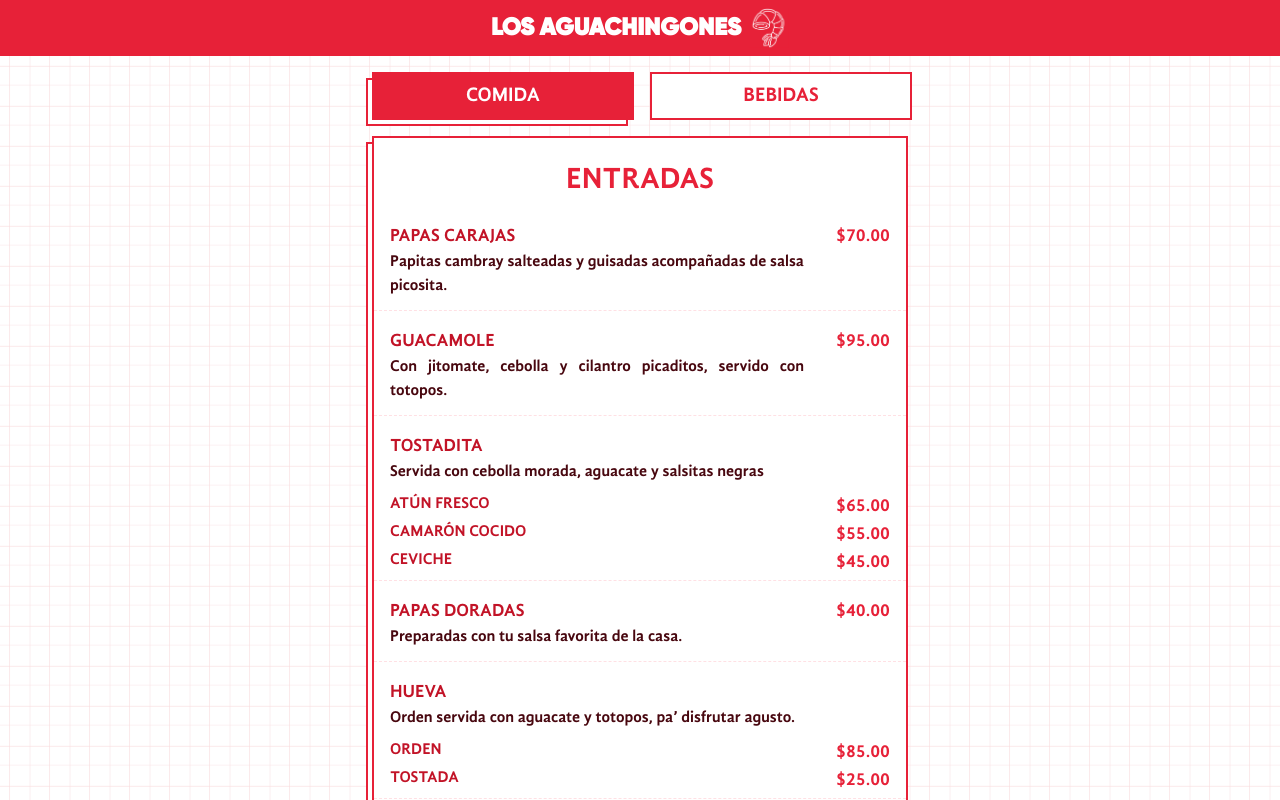
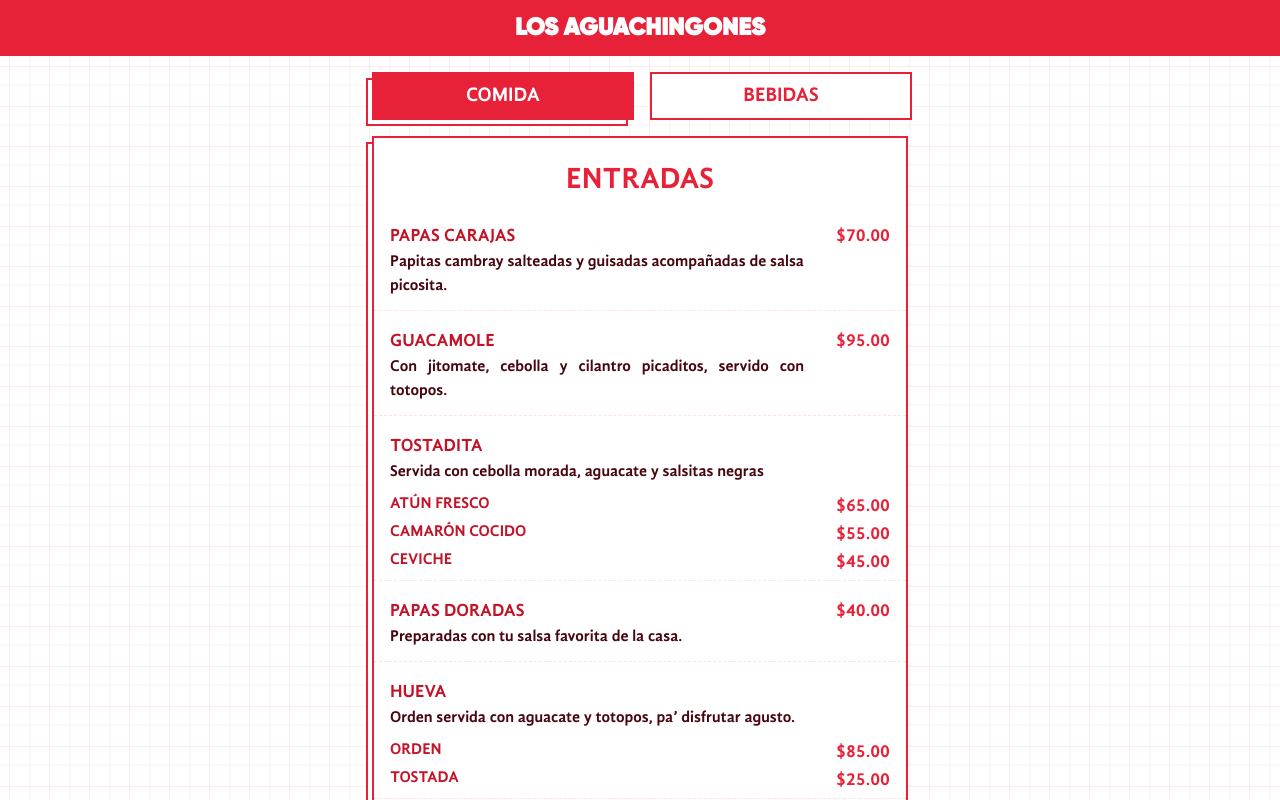
Before and after one commit to CastilloDelgado/menu-aguachingones, a Vue app: page / in a window 1280 px wide. Shown: the top 800 px of the page. Built offline with nearby package versions, Linux system fonts and the light colour scheme.

Commit message:
Adding loading screeni

```diff
--- a/src/App.vue
+++ b/src/App.vue
@@ -1,10 +1,32 @@
 <script setup>
 import Layout from './components/Layout.vue';
 import Menu from './components/Menu.vue';
+import logo from "./assets/shrimp-logo.png"
+import { onMounted, ref } from 'vue';
+
+const loading = ref(true)
+
+onMounted(() => {
+  setTimeout(() => {
+    loading.value = false
+  }, 1000)
+})
 </script>
 
 <template>
-  <div class=" bg-repeat bg-center bg-image">
+  <div class="absolute grid place-content-center z-50 h-full w-full bg-primary-600" :class="{
+    'hidden': !loading
+  }">
+    <div class="px-12">
+      <p class="mb-8 text-white font-title text-3xl uppercase text-center">Los aguachingones</p>
+      <div class="flex w-full justify-center animate-bounce">
+        <img :src="logo" alt="" class="w-24 h-24">
+      </div>
+    </div>
+  </div>
+  <div class="bg-repeat bg-center bg-image" :class="{
+    'hidden': loading
+  }">
     <Layout>
       <Menu />
     </Layout>
--- a/src/components/Header.vue
+++ b/src/components/Header.vue
@@ -1,5 +1,5 @@
 <script setup>
-import logo from "../assets/shrimp-logo.png"
+
 </script>
 
 <template>
@@ -9,11 +9,11 @@ import logo from "../assets/shrimp-logo.png"
                 los aguachingones
             </p>
         </div>
-        <img :src="logo" alt="" class="w-10 h-10 shake">
+
     </div>
 </template>
 
-<style>
+<style scoped>
 .header-title {
     font-weight: bold;
 }
```
